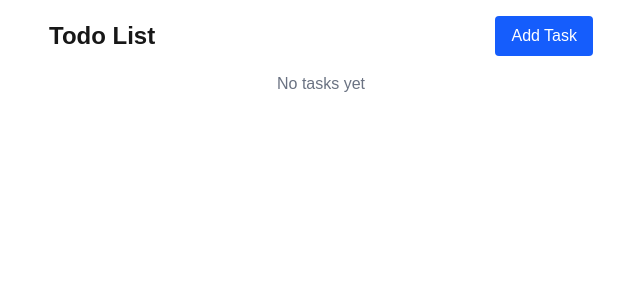
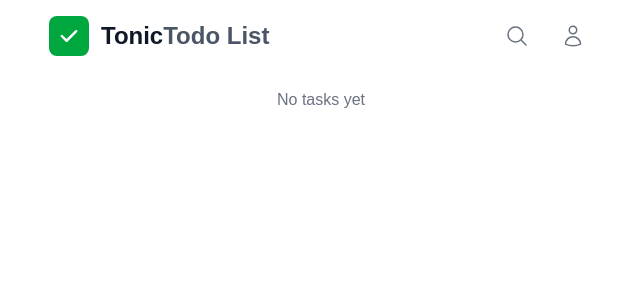
Before and after one commit to Sc0tticus/tonic-todo-app, a Next.js app: page / in a window 1280 px wide. Shown: the top 300 px of the page, without its empty margins (319-959 px from the left). Built offline with nearby package versions, Linux system fonts and the light colour scheme.

Commit message:
Adding styling to Header components

```diff
--- a/src/components/Header.tsx
+++ b/src/components/Header.tsx
@@ -1,16 +1,35 @@
 'use client';
 
-interface HeaderProps {
-	onAdd: () => void;
-}
+import { MagnifyingGlassIcon, UserIcon } from '@heroicons/react/24/outline';
 
-export default function Header({ onAdd }: HeaderProps) {
+export default function Header() {
 	return (
-		<header className='flex items-center justify-between mb-4'>
-			<h1 className='text-2xl font-bold'>Todo List</h1>
-			<button onClick={onAdd} className='px-4 py-2 rounded bg-blue-600 text-white'>
-				Add Task
-			</button>
+		<header className='flex items-center justify-between mb-8'>
+			<div className='flex items-center gap-3'>
+				<div className='bg-green-600 rounded-lg p-2 flex items-center justify-center'>
+					<svg className='w-6 h-6 text-white' fill='currentColor' viewBox='0 0 20 20'>
+						<path
+							fillRule='evenodd'
+							d='M16.707 5.293a1 1 0 010 1.414l-8 8a1 1 0 01-1.414 0l-4-4a1 1 0 011.414-1.414L8 12.586l7.293-7.293a1 1 0 011.414 0z'
+							clipRule='evenodd'
+						/>
+					</svg>
+				</div>
+				<div>
+					<h1 className='text-2xl font-bold text-gray-900'>
+						Tonic<span className='text-gray-600'>Todo List</span>
+					</h1>
+				</div>
+			</div>
+
+			<div className='flex items-center gap-4'>
+				<button className='p-2 text-gray-500 hover:text-gray-700'>
+					<MagnifyingGlassIcon className='h-6 w-6' />
+				</button>
+				<button className='p-2 text-gray-500 hover:text-gray-700'>
+					<UserIcon className='h-6 w-6' />
+				</button>
+			</div>
 		</header>
 	);
 }
```
